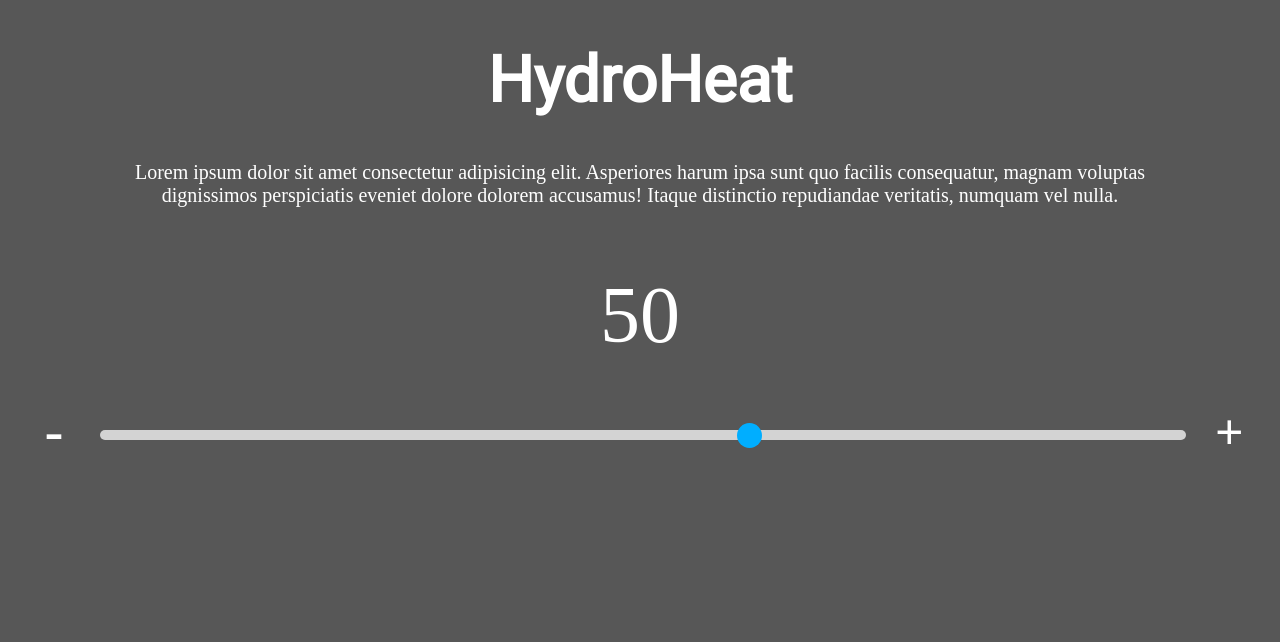
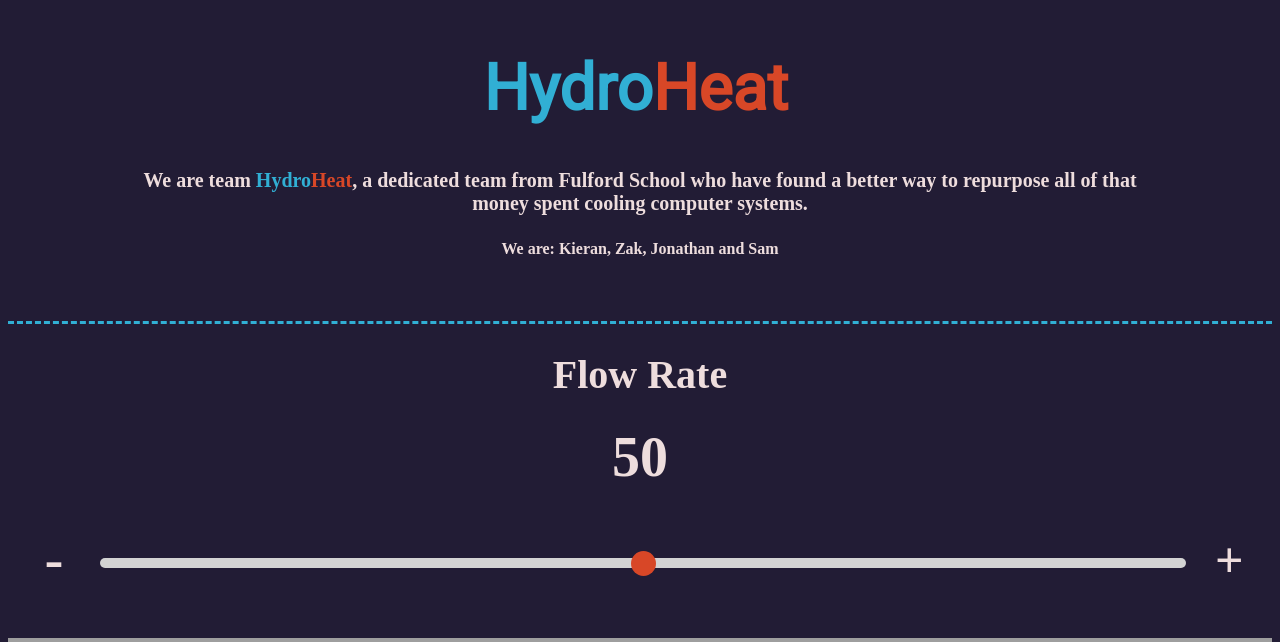
Before and after one commit to JJTB100/HydroHeat, a PHP site: page / in a window 1280 px wide. Shown: the top 642 px of the page. Before the commit the page ends 448 px from the top, so only its background shows below. Run offline with PHP 8.4, Linux system fonts and the light colour scheme; some libraries are stand-ins or nearby versions; grey boxes are pictures that could not be loaded.

Commit message:
charts and colours be like L

```diff
--- a/index.html
+++ b/index.html
@@ -6,18 +6,27 @@
         <link href="https://fonts.googleapis.com/css2?family=Roboto&display=swap" rel="stylesheet">
         <title>HydroHeat</title>
         <link rel="stylesheet" href="styles.css">
+        <script type="text/javascript" src="https://www.gstatic.com/charts/loader.js"></script>
     </head>
     <body>
         <script src="lib.js" async defer></script>
-        <div id="title" class="center">
-            <h1>HydroHeat</h1>
+        <div id="title">
+            <div id="title-hydro"><h1>Hydro</h1></div>
+            <div id="title-heat"><h1>Heat</h1></div>
         </div>
         <div id="sub-text">
-            Lorem ipsum dolor sit amet consectetur adipisicing elit. Asperiores harum ipsa sunt quo facilis consequatur, magnam voluptas dignissimos perspiciatis eveniet dolore dolorem accusamus! Itaque distinctio repudiandae veritatis, numquam vel nulla.
+            We are team <b1>Hydro</b1><b>Heat</b>, a dedicated team from Fulford School who have found a better way to repurpose all of that money spent cooling computer systems.
+
+        </div>
+        <div id="sub-sub-text">
+            We are: Kieran, Zak, Jonathan and Sam
         </div>
         <div id="flow-rate">
+            <h1>Flow Rate</h1>
             <div id="flow-rate-num">
-                50
+                <h2>
+                    50
+                </h2>
             </div>
             <div id="slidebox">
                 <input type="button" value="-" id="minus">
@@ -30,7 +39,15 @@
             </div>
 
         </div>
+        <div class="temp-chart-container">
+            <div id="temp-chart">
+                <!--add a toggle for the chart to go between CPU temps and pool temps-->
+                <div id="temp-chart"></div>
+            </div>
+            <div id="chart2">
 
+            </div>
+        </div>
 
     </body>
 </html>
--- a/lib.js
+++ b/lib.js
@@ -1,8 +1,9 @@
 var slider = document.getElementById("myRange")
 var flownum = document.getElementById("flow-rate-num")
-var flowRate = 0;
+var flowRate = 50;
 var plus = document.getElementById("plus");
 var minus = document.getElementById("minus");
+updateFlow()
 
 slider.oninput = function() {
     flowRate = this.value;
@@ -30,3 +31,35 @@ slider.oninput = function() {
     flownum.innerText = flowRate.toString();
     slider.value = flowRate;
   }
+
+google.charts.load('current', {'packages':['gauge']});
+    google.charts.setOnLoadCallback(drawChart);
+
+    function drawChart() {
+
+      var data = google.visualization.arrayToDataTable([
+        ['Label', 'Value'],
+        ['Temp', 80],
+        ['Pool Temp', 80]
+      ]);
+
+      var options = {
+        width: window.innerWidth,
+        redFrom: 90, redTo: 100, redColor: getComputedStyle(document.documentElement).getPropertyValue('--main-color'),
+        yellowFrom:75, yellowTo: 90,
+        minorTicks: 5
+      };
+
+      var chart = new google.visualization.Gauge(document.getElementById('temp-chart'));
+
+      chart.draw(data, options);
+
+      setInterval(function() {
+        data.setValue(0, 1, 40 + Math.round(60 * Math.random()));
+        chart.draw(data, options);
+      }, 1000);
+      setInterval(function() {
+        data.setValue(1, 1, 40 + Math.round(60 * Math.random()));
+        chart.draw(data, options);
+      }, 1000);
+    }
--- a/styles.css
+++ b/styles.css
@@ -1,27 +1,65 @@
 :root{
-    --MainbackgroundColor: #575757;
+    --main-background-color: #221c35;
+    --main-color: #31AFD4;
+    --secondary-color: #D84727;
+    --foreground-color:#FCDDF2;
+    --off-white: #eedddd;
 }
 body{
     font-size: 20px;
-    background-color: var(--MainbackgroundColor);
-    color: white;
+    background-color: var(--main-background-color);
+    color: var(--off-white);
+    font-weight:bolder;
+}
+b{
+  color: var(--secondary-color);
+  font-weight: 13px;
+}
+b1{
+  color: var(--main-color);
+  font-weight: 13px;
+
 }
 #title{
+    margin:0;
     font-size: 2rem;
     text-align: center;
     font-family: 'Roboto', sans-serif;
+
 }
-#sub-text{
+#title-heat, #title-hydro{
+  display: inline;
+  width: 49%;
+  float: left;
+  text-align: left;
+  color: var(--secondary-color)
+}
+#title-hydro{
+  text-align: right;
+  float: left;
+  width:51%;
+  color: var(--main-color)
+}
+#sub-text, #sub-sub-text{
     text-align: center;
     width: 80%;
     margin: auto;
+    margin-bottom: 2%;
+}
+#sub-sub-text{
+    font-size: 1rem;
 }
 #flow-rate{
     margin-top: 5%;
+    text-align: center;
+    border-top: var(--main-color) dashed 3px;
+    color: var(--off-white);
 }
 #flow-rate-num{
     text-align: center;
-    font-size: 5rem;
+    font-size: 3.5rem;
+    color: var(-var(--off-white));
+
 }
 
 #slidebox{
@@ -64,7 +102,7 @@ body{
     appearance: none;
     width: 25px; /* Set a specific slider handle width */
     height: 25px; /* Slider handle height */
-    background: #00aeff; /* Green background */
+    background: var(--secondary-color); /* Green background */
     cursor: pointer; /* Cursor on hover */
     border-radius: 50%;
     height:25px;
@@ -74,7 +112,6 @@ body{
     width: 35px;
     height: 35px;
 
-
   }
 
 
@@ -83,23 +120,19 @@ body{
     border:rgb(59, 59, 59);
     float: left;
     cursor: pointer;
-    color:white;
+    color:var(--off-white);
     font-size: 3em;
     justify-content: center;
     margin-bottom: 8px;
     padding: 0.6em;
     transition: 200ms;
   }
-  #metronome{
-    padding-right: 10%;
-    padding-left: 10%;
-  }
   #plus{
     background: rgba(255, 255, 255, 0);
     border: none;
     float: right;
     cursor: pointer;
-    color:white;
+    color:var(--off-white);
     font-size: 3rem;
     justify-content: center;
     transition: 200ms;
@@ -107,8 +140,25 @@ body{
     margin-bottom: 8px;
   }
   #plus:hover{
-    text-shadow: 0px 0px 20px #00ffff;
+    text-shadow: 0px 0px 20px var(--secondary-color);
   }
   #minus:hover{
-    text-shadow: 0px 0px 20px  #00ffff;
+    text-shadow: 0px 0px 20px  var(--secondary-color);
   }
+
+  #temp-chart{
+    text-align: center;
+    width: 100%;
+    position: relative;
+  }
+
+  #temp-chart tbody, #temp-chart tables {
+    width: 100%;
+  }
+
+#temp-chart tr {
+  display: flex;
+  align-items: center;
+  justify-content: space-evenly;
+  width: 100%;
+}
```
